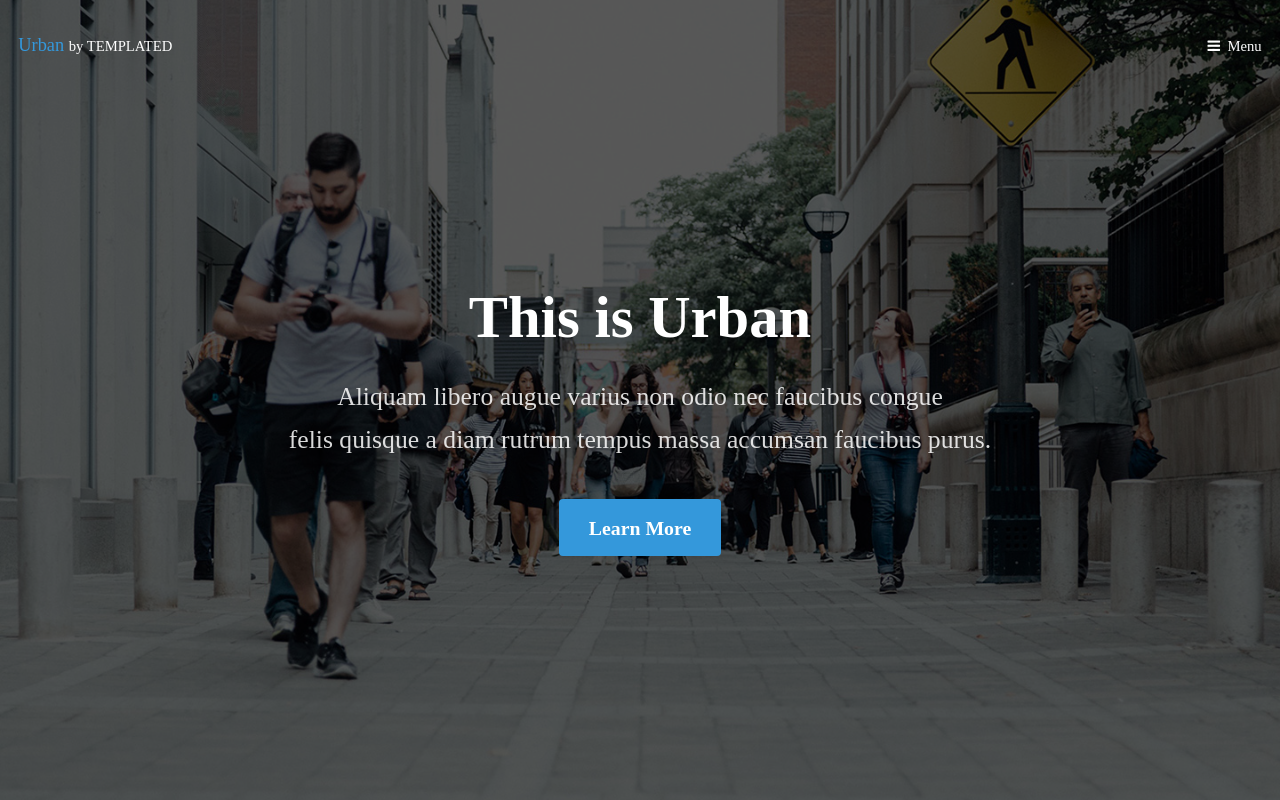
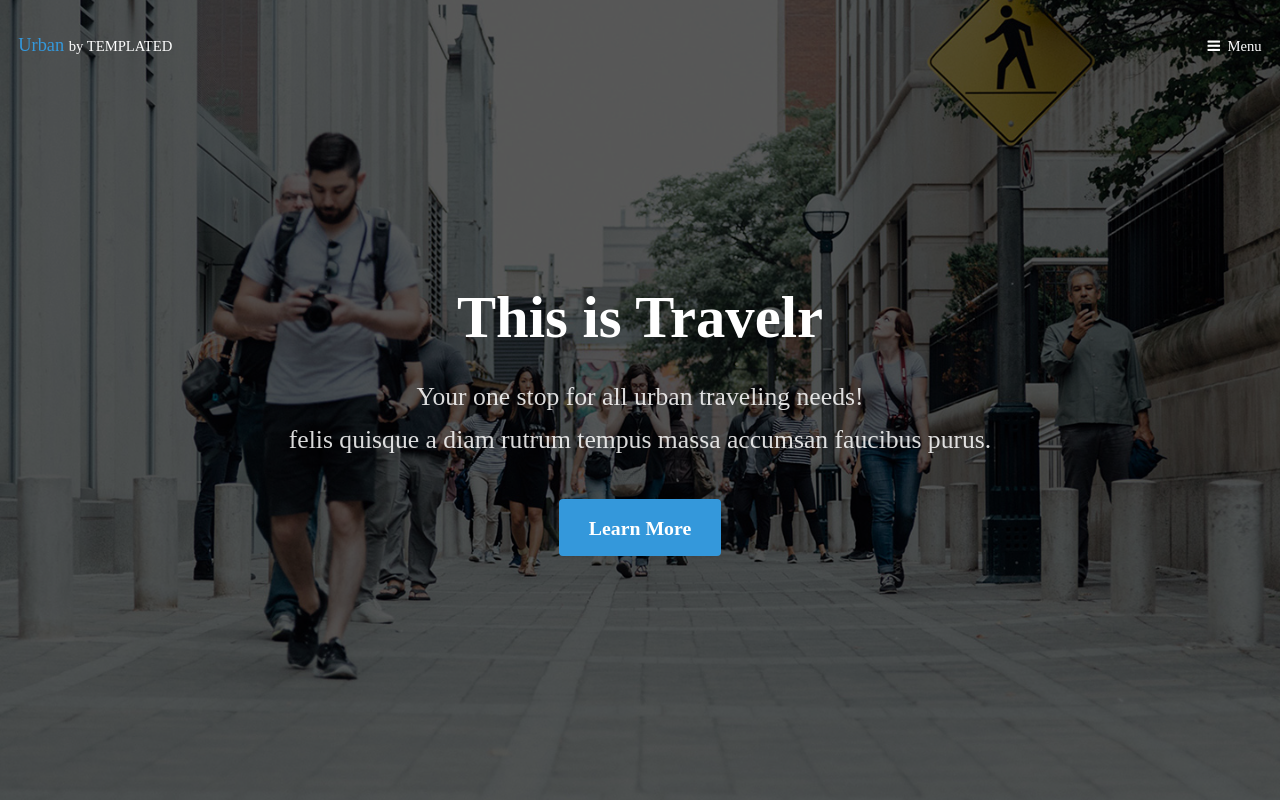
Before and after one commit to TravelrBot/Travelr, a website: page templated-urban/index.html in a window 1280 px wide. Shown: the top 800 px of the page. Drawn offline with Linux system fonts and the light colour scheme; a web font is replaced by a local one.

Commit message:
Update to homepage

```diff
--- a/templated-urban/index.html
+++ b/templated-urban/index.html
@@ -6,7 +6,7 @@
 -->
 <html>
 	<head>
-		<title>Urban by TEMPLATED</title>
+		<title>Travelr!</title>
 		<meta charset="utf-8" />
 		<meta name="viewport" content="width=device-width, initial-scale=1" />
 		<link rel="stylesheet" href="assets/css/main.css" />
@@ -32,8 +32,8 @@
 			<section id="banner">
 				<div class="inner">
 					<header>
-						<h1>This is Urban</h1>
-						<p>Aliquam libero augue varius non odio nec faucibus congue<br />felis quisque a diam rutrum tempus massa accumsan faucibus purus.</p>
+						<h1>This is Travelr</h1>
+						<p>Your one stop for all urban traveling needs!<br />felis quisque a diam rutrum tempus massa accumsan faucibus purus.</p>
 					</header>
 					<a href="#main" class="button big scrolly">Learn More</a>
 				</div>
```
